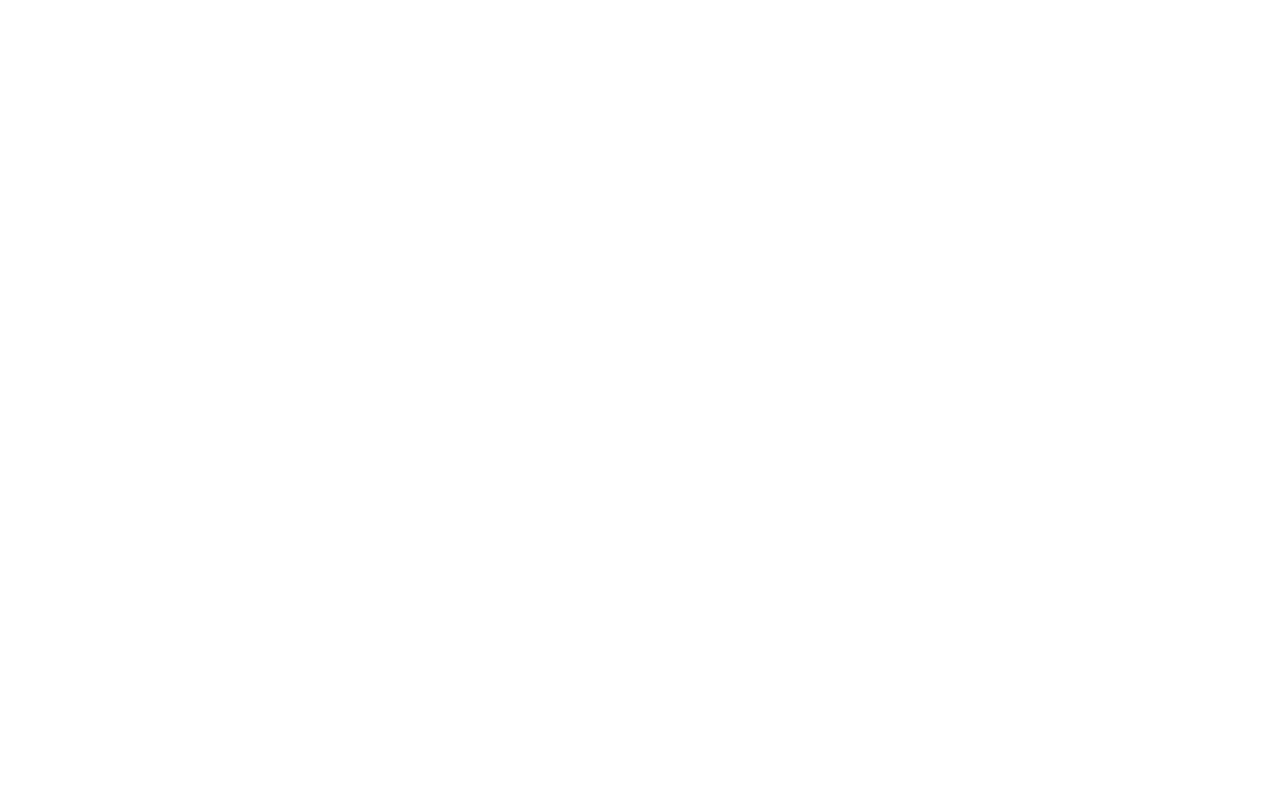
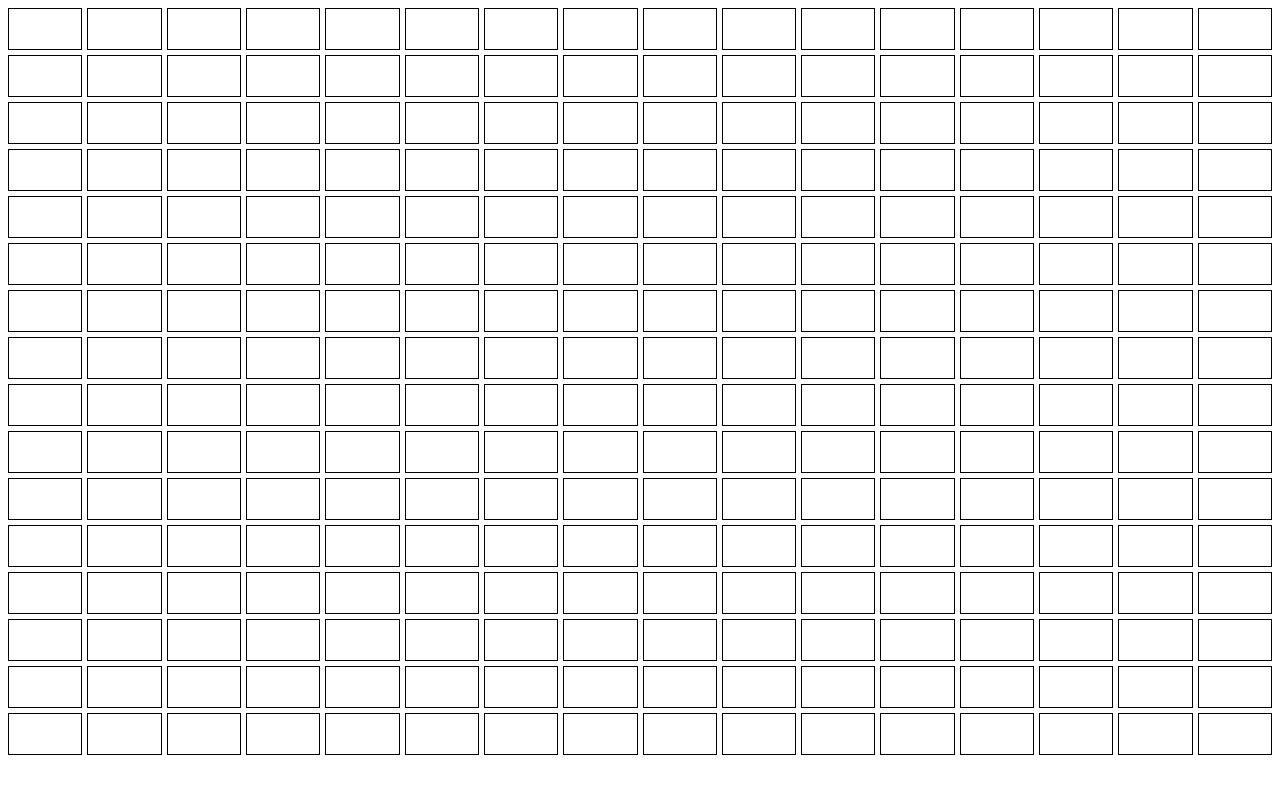
Before and after one commit to Nehimyeah/etch-a-sketch, a plain HTML site: page index.html in a window 1280 px wide. Drawn offline with Linux system fonts and the light colour scheme.

Commit message:
Create the grid dynamically

```diff
--- a/index.html
+++ b/index.html
@@ -5,8 +5,10 @@
     <meta http-equiv="X-UA-Compatible" content="IE=edge">
     <meta name="viewport" content="width=device-width, initial-scale=1.0">
     <title>Etch-A-Sketch</title>
+    <link rel="stylesheet" href="main.css">
+    <script src="./index.js" defer></script>
 </head>
 <body>
-    <div id="contianer"></div>
+    <div id="container"></div>
 </body>
 </html>
--- a/index.js
+++ b/index.js
@@ -0,0 +1,8 @@
+const container = document.querySelector('#container');
+
+for (let i = 0; i < 16; i++) {
+    for (let j = 0; j < 16; j++) {
+        let grid = document.createElement('div');
+        container.appendChild(grid);
+    }
+}
--- a/main.css
+++ b/main.css
@@ -8,4 +8,5 @@
 
 #container div {
     height: 40px;
+    border: 1px solid black;
 }
```
